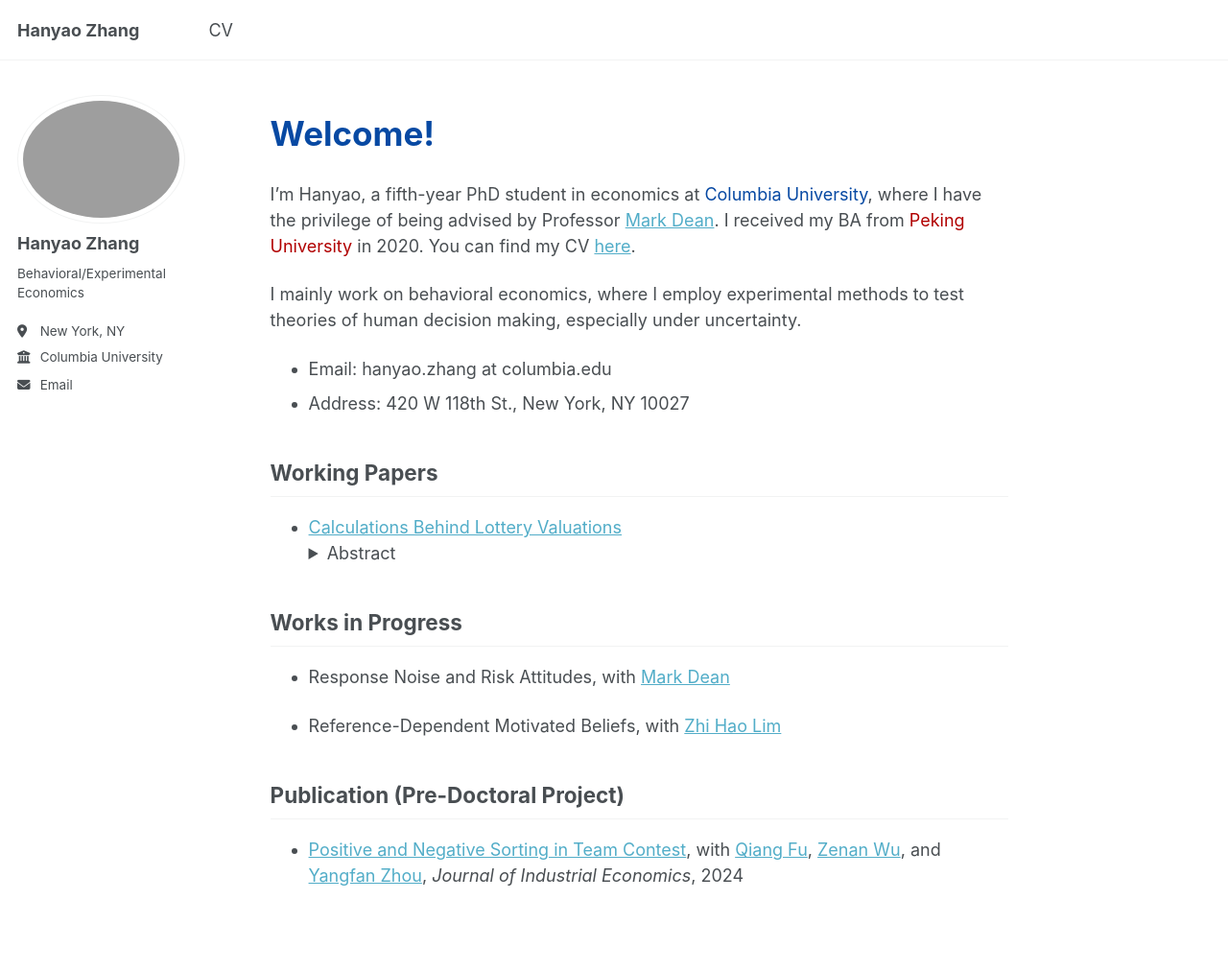
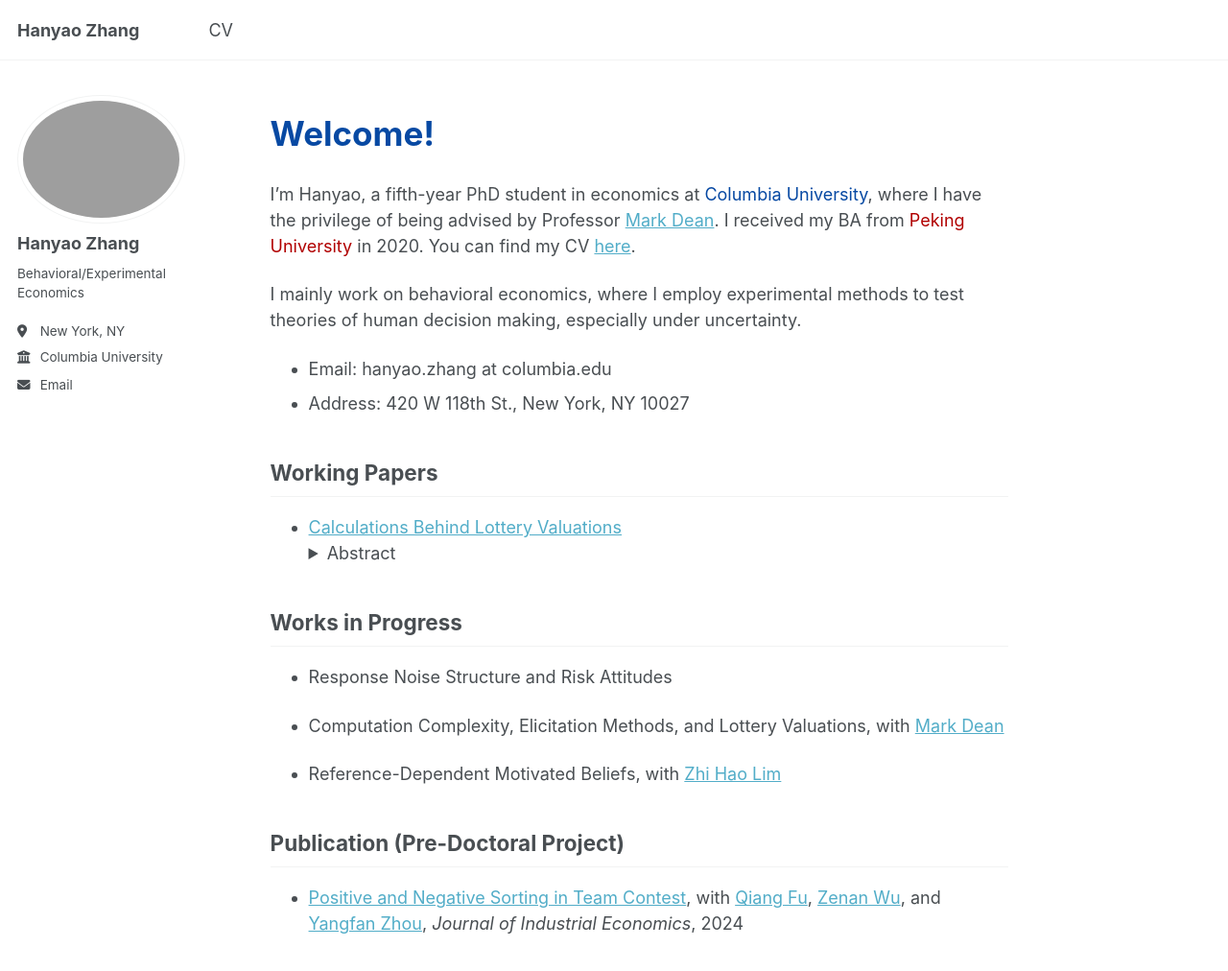
Before and after one commit to Tututuu/Tututuu.github.io, a Jekyll site: the page built from _pages/about.md, in a window 1280 px wide and 1183 px high. Shown: the top 1012 px of the window at 96% size. Built offline with Jekyll 4.4.1, drawn with Linux system fonts in a browser that asks for light colours.

```diff
--- a/_pages/about.md
+++ b/_pages/about.md
@@ -24,11 +24,13 @@ I mainly work on behavioral economics, where I employ experimental methods to te
 - <a href="../files/cblv.pdf" target="_blank" onclick="gtag('event', 'download', {'event_category': 'PDF', 'event_label': 'CBLV Paper'});">Calculations Behind Lottery Valuations</a>
   <details>
   <summary>Abstract</summary>
-    I introduce a novel experimental design tracking subjects' calculations when valuing lotteries. Subjects' calculations predominantly fall into three groups: expected values, linear functions of potential monetary outcomes, or expressions that cannot be matched to primitives of the lotteries. Across different tasks, the calculations exhibit remarkable within-subject stability alongside substantial between-subject heterogeneity. Calculations strongly predict valuations: subjects performing calculations related to the expected values (38.1\%) exhibit near risk-neutrality, while others' (61.9\%) valuations on average display extreme unresponsiveness to probability changes. Finally, an analysis by calculation group reveals that distinct theoretical mechanisms drive these behaviors: the adoption of expected-value calculations is explained by a reduction in implementation costs from the provided calculator, while attribute substitution (Kahneman and Frederick, 2002) explains the linear functions of potential monetary outcomes.
+    I introduce a novel experimental design tracking subjects' calculations when valuing lotteries. Subjects' calculations predominantly fall into three groups: expected values, linear functions of potential monetary outcomes, or expressions that cannot be matched to primitives of the lotteries. Across different tasks, the calculations exhibit remarkable within-subject stability alongside substantial between-subject heterogeneity. Calculations strongly predict valuations: subjects performing calculations related to the expected values (38.1%) exhibit near risk-neutrality, while others' (61.9%) valuations on average display extreme unresponsiveness to probability changes. Finally, an analysis by calculation group reveals that distinct theoretical mechanisms drive these behaviors: the adoption of expected-value calculations is explained by a reduction in implementation costs from the provided calculator, while attribute substitution (Kahneman and Frederick, 2002) explains the linear functions of potential monetary outcomes.
   </details>
 
 ## Works in Progress
-- Response Noise and Risk Attitudes, with <a href='https://www.columbia.edu/~md3405/'>Mark Dean</a>
+- Response Noise Structure and Risk Attitudes
+
+- Computation Complexity, Elicitation Methods, and Lottery Valuations, with <a href='https://www.columbia.edu/~md3405/'>Mark Dean</a>
 
 - Reference-Dependent Motivated Beliefs, with <a href='https://zhihao-lim.github.io/' target='_blank'>Zhi Hao Lim</a>
 
```
Also changed, not shown: 1 other file.
